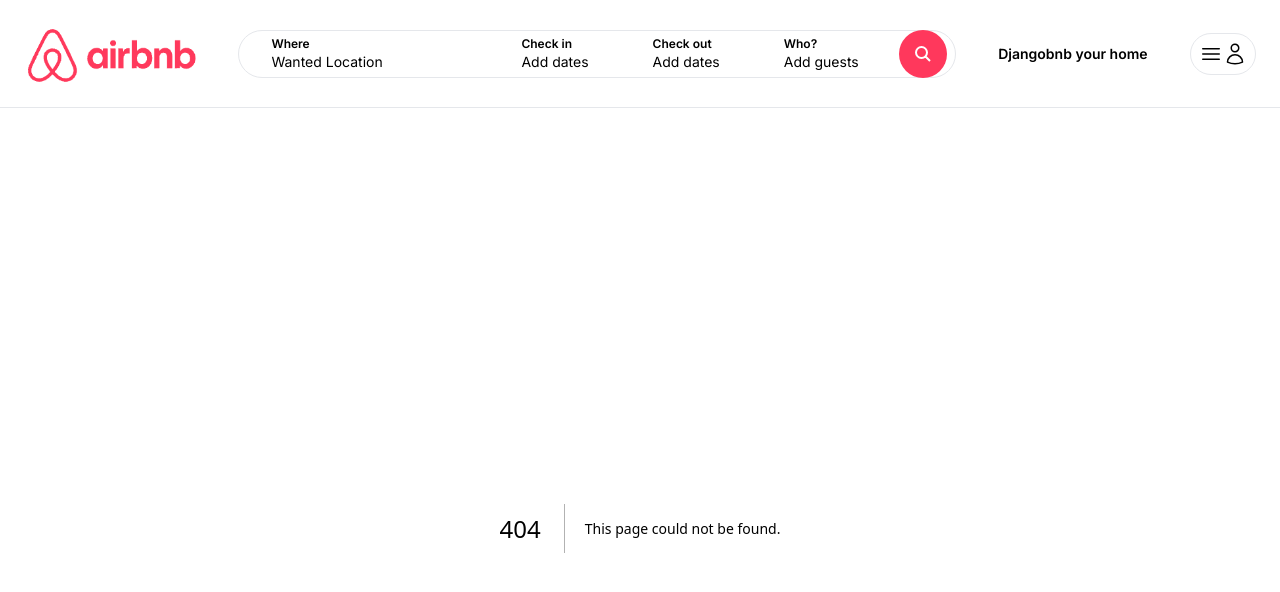
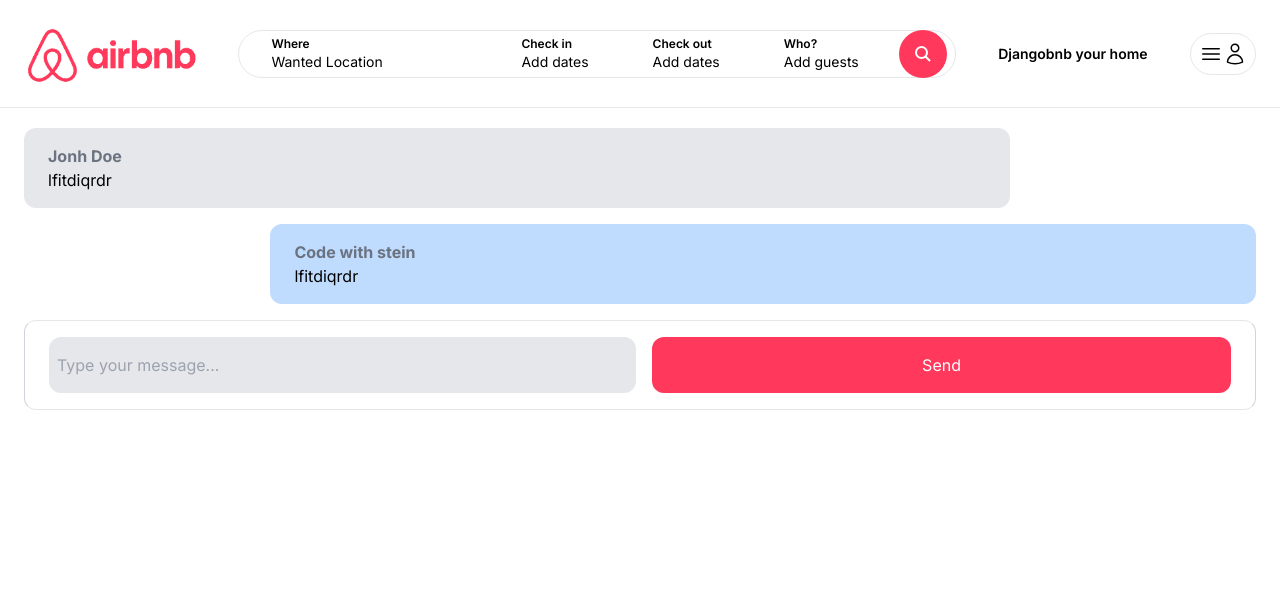
Before and after one commit to adrian5248/djangobnb, a Next.js app: page /inbox/1 in a window 1280 px wide. Before the commit this address had no page. Shown: the top 592 px of the page. Built offline with nearby package versions, Linux system fonts and the light colour scheme.

Commit message:
11 Detail Page For Chat

```diff
--- /dev/null
+++ b/app/components/forms/CustomButton.tsx
@@ -0,0 +1,22 @@
+interface CustomButtonProps {
+    label: string;
+    className?: string;
+    onClick: () => void;
+
+}
+
+const CustomButton: React.FC<CustomButtonProps> = ({
+    label,
+    className,
+    onClick
+}) => {
+    return(
+        <div
+            className={`w-full py-4 bg-airbnb hover:bg-airbnb-dark text-white text-center rounded-xl transition cursor-pointer ${className}`}
+        >
+            {label}
+        </div>
+    )
+}
+
+export default CustomButton;
--- /dev/null
+++ b/app/components/inbox/ConversationDetail.tsx
@@ -0,0 +1,41 @@
+'use client';
+
+import CustomButton from "../forms/CustomButton";
+
+const ConversationDetail = () => {
+    return(
+        <>
+            <div className="max-h-[400px] overflow-auto flex flex-col space-y-4">
+                <div className="w-[80%] py-4 px-6 rounded-xl bg-gray-200">
+                    <p className="font-bold text-gray-500"> Jonh Doe</p>
+
+                    <p>lfitdiqrdr</p>
+                </div>
+
+                <div className="w-[80%] ml-[20%] py-4 px-6 rounded-xl bg-blue-200">
+                    <p className="font-bold text-gray-500">Code with stein</p>
+
+                    <p>lfitdiqrdr</p>
+                </div>
+            </div>
+
+        <div className="mt-4 py-4 px-6 flex border border-x-gray-300 space-x-4 rounded-xl">
+            <input
+                type="text"
+                placeholder="Type your message..."
+                className="w-full p-2 bg-gray-200 rounded-xl"
+            />
+
+            <CustomButton
+                label='Send'
+                onClick={() => console.log('Clicked')}
+                className="w-[100px]"
+            />
+
+        </div>
+
+        </>
+    )
+}
+
+export default ConversationDetail;
--- /dev/null
+++ b/app/inbox/[id]/page.tsx
@@ -0,0 +1,11 @@
+import ConversationDetail from "@/app/components/inbox/ConversationDetail";
+
+const ConversationPage = () => {
+    return(
+        <main className="max-w-[1500px] mx-auto px-6 pb-6">
+            <ConversationDetail />
+        </main>
+    )
+}
+
+export default ConversationPage;
```
Also changed, not shown: app/inbox/page.tsx (line endings or trailing spaces).
